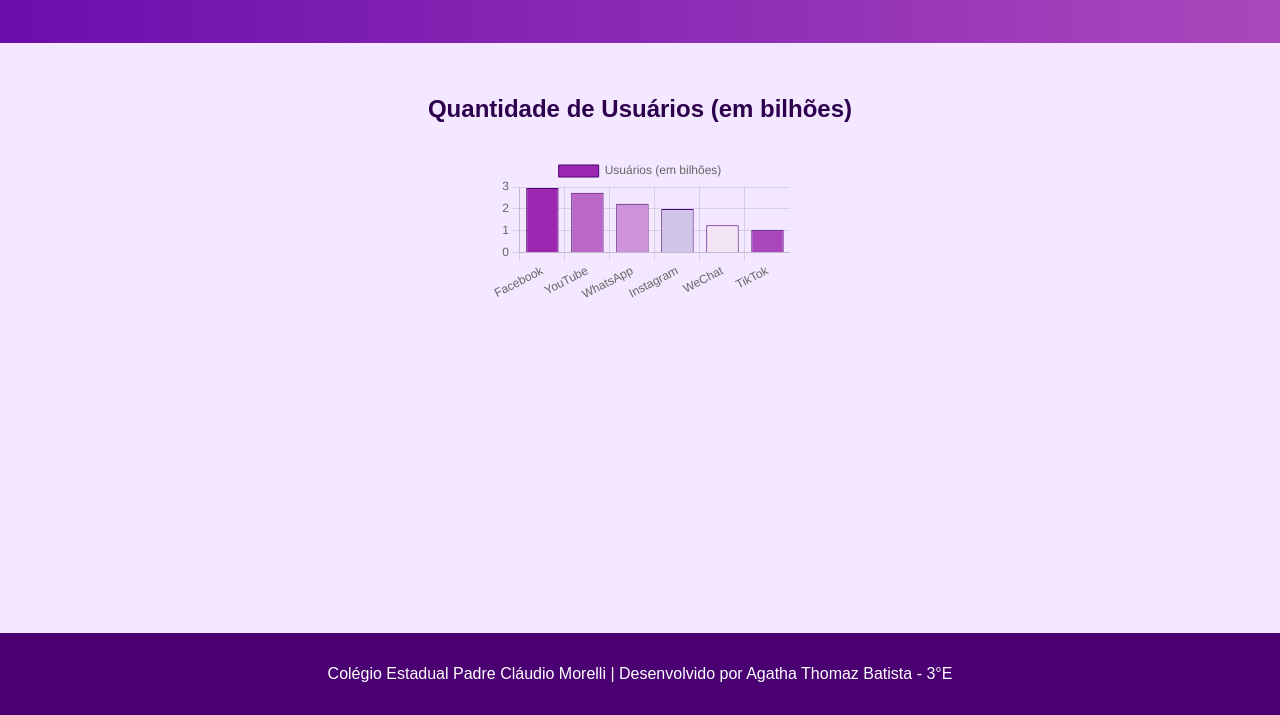
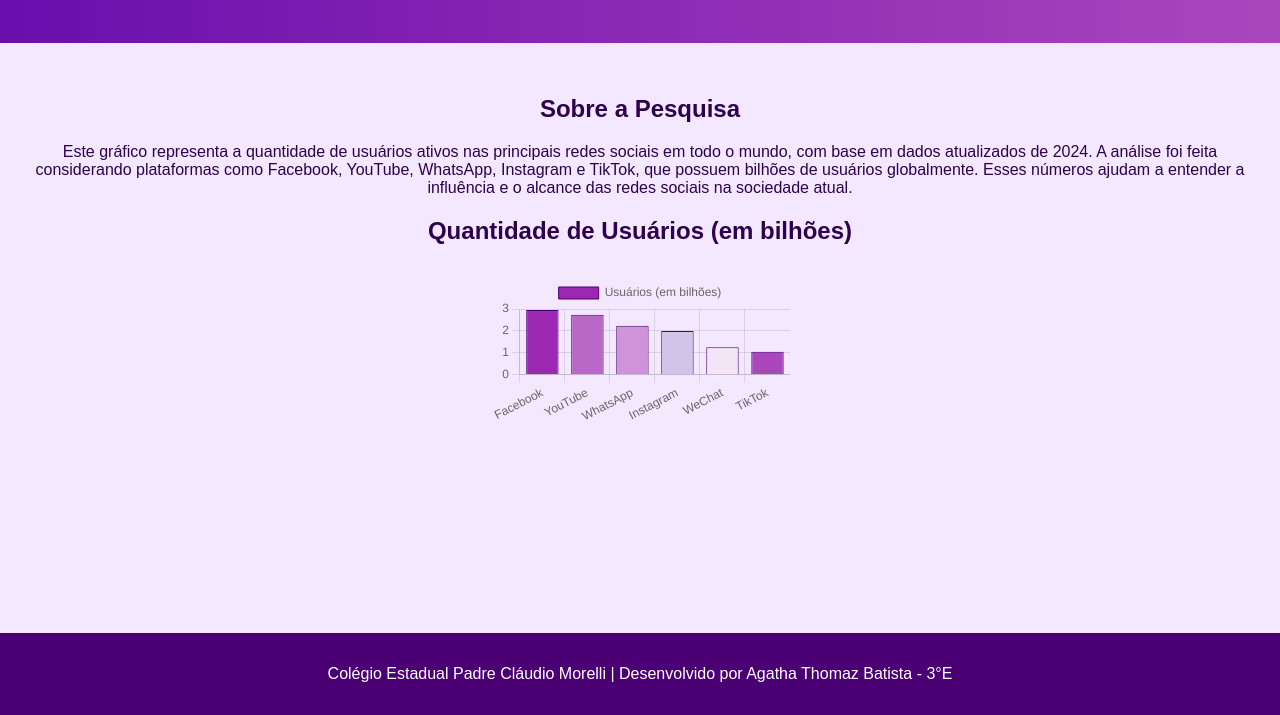
Before and after one commit to Agathatzz/Grafico, a plain HTML site: page index.html in a window 1280 px wide. Shown: the part 85-800 px from the top of the page. Drawn offline with nearby package versions, Linux system fonts and the light colour scheme.

Commit message:
Update index.html

```diff
--- a/index.html
+++ b/index.html
@@ -13,13 +13,21 @@
   </header>
   <main>
     <section>
+      <h2>Sobre a Pesquisa</h2>
+      <p>
+        Este gráfico representa a quantidade de usuários ativos nas principais redes sociais em todo o mundo, com base em dados atualizados de 2024.
+        A análise foi feita considerando plataformas como Facebook, YouTube, WhatsApp, Instagram e TikTok, que possuem bilhões de usuários globalmente.
+        Esses números ajudam a entender a influência e o alcance das redes sociais na sociedade atual.
+      </p>
+    </section>
+    <section>
       <h2>Quantidade de Usuários (em bilhões)</h2>
       <canvas id="socialMediaChart"></canvas>
     </section>
   </main>
   <footer>
-    <p>Colégio Estadual Padre Cláudio Morelli | Desenvolvido por Agatha Thomaz Batista - 3°E </p>
+    <p>Colégio Estadual Padre Cláudio Morelli  | Desenvolvido por Agatha Thomaz Batista - 3°E</p>
   </footer>
   <script src="script.js"></script>
 </body>
-  </html>
+</html>
```
